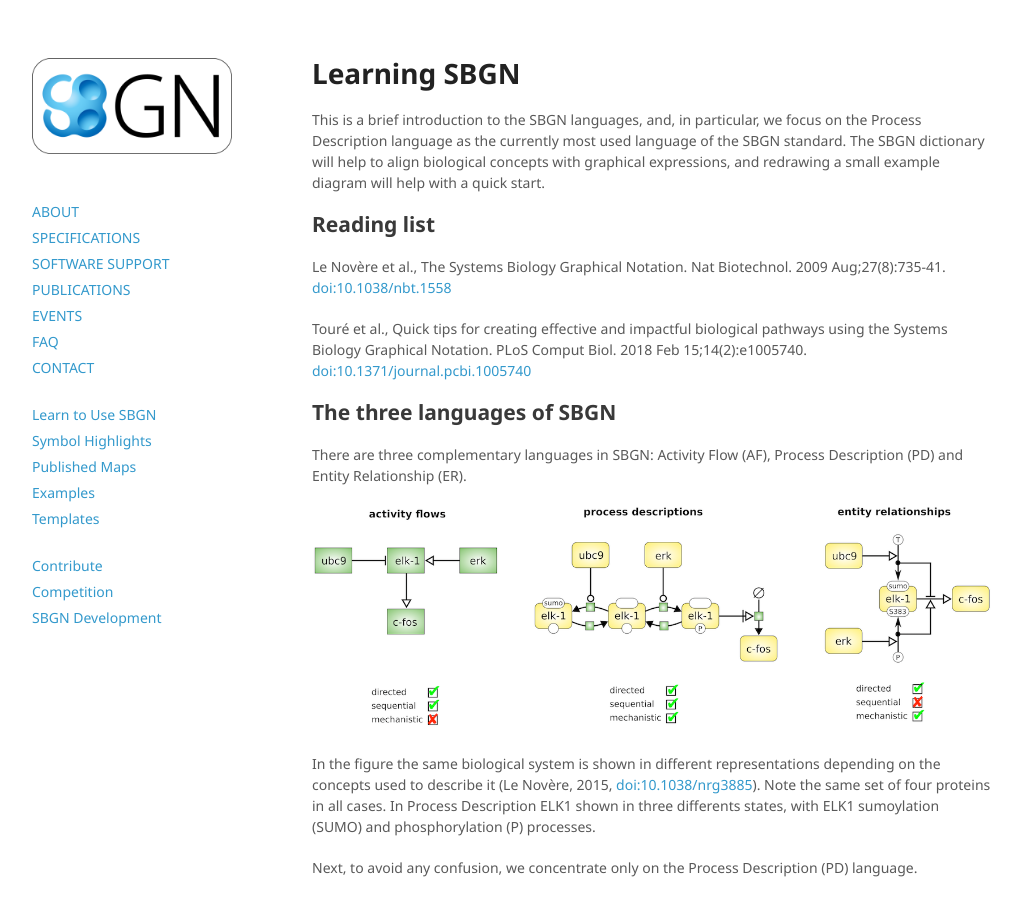
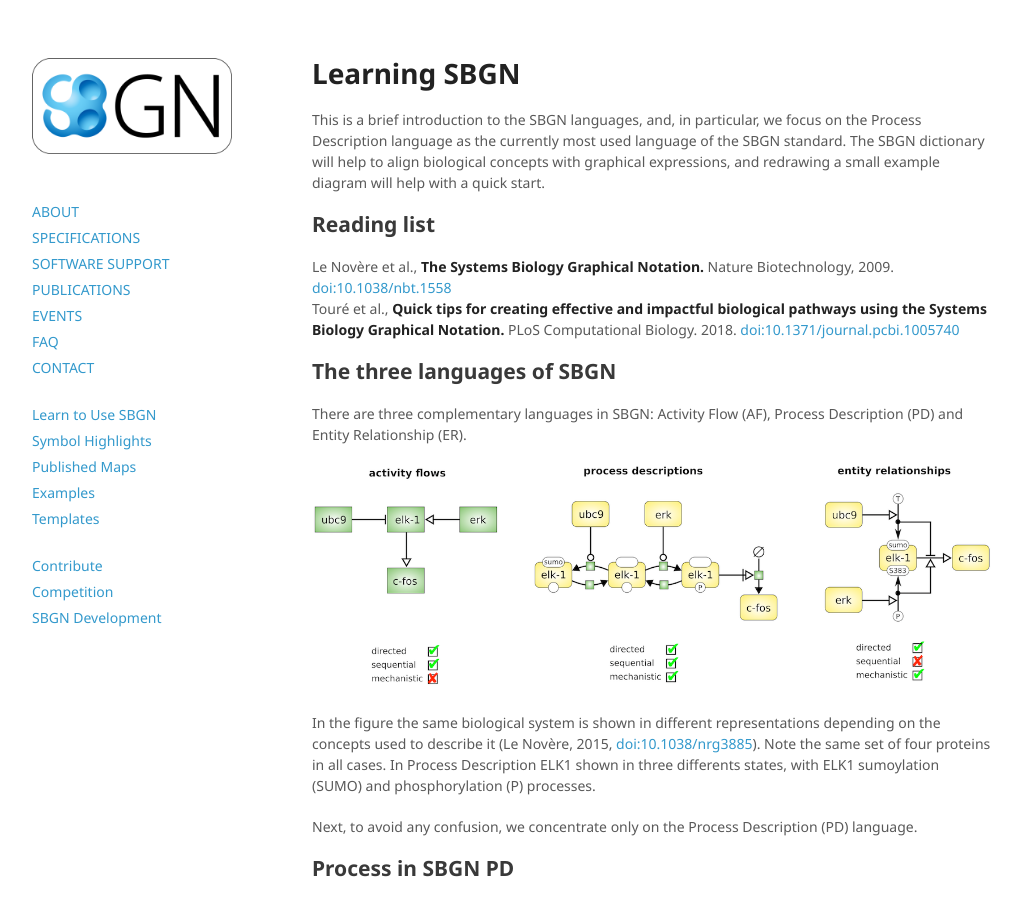
Before and after one commit to sbgn/sbgn, a Jekyll site: the page built from docs/learning_sbgn.md, in a window 1280 px wide and 900 px high. Shown: the whole window, without its empty margins (128-1149 px from the left). Built offline with Jekyll 4.4.1, drawn with Linux system fonts in a browser that asks for light colours; nearby versions of some CDN libraries.

Commit message:
Update learning_sbgn.md

```diff
--- a/docs/learning_sbgn.md
+++ b/docs/learning_sbgn.md
@@ -10,9 +10,8 @@
 
 ## Reading list
 
-<p>Le Novère et al., The Systems Biology Graphical Notation. Nat Biotechnol. 2009 Aug;27(8):735-41. <a href="https://dx.doi.org/10.1038/nbt.1558">doi:10.1038/nbt.1558</a></p>
-
-<p>Touré et al., Quick tips for creating effective and impactful biological pathways using the Systems Biology Graphical Notation. PLoS Comput Biol. 2018 Feb 15;14(2):e1005740. <a href="https://dx.doi.org/10.1371/journal.pcbi.1005740">doi:10.1371/journal.pcbi.1005740</a></p>
+<p>Le Novère et al., <strong>The Systems Biology Graphical Notation.</strong> Nature Biotechnology, 2009. <a href="https://dx.doi.org/10.1038/nbt.1558">doi:10.1038/nbt.1558</a><br />
+Touré et al., <strong>Quick tips for creating effective and impactful biological pathways using the Systems Biology Graphical Notation.</strong> PLoS Computational Biology. 2018. <a href="https://dx.doi.org/10.1371/journal.pcbi.1005740">doi:10.1371/journal.pcbi.1005740</a></p>
 
 ## The three languages of SBGN
 
```
